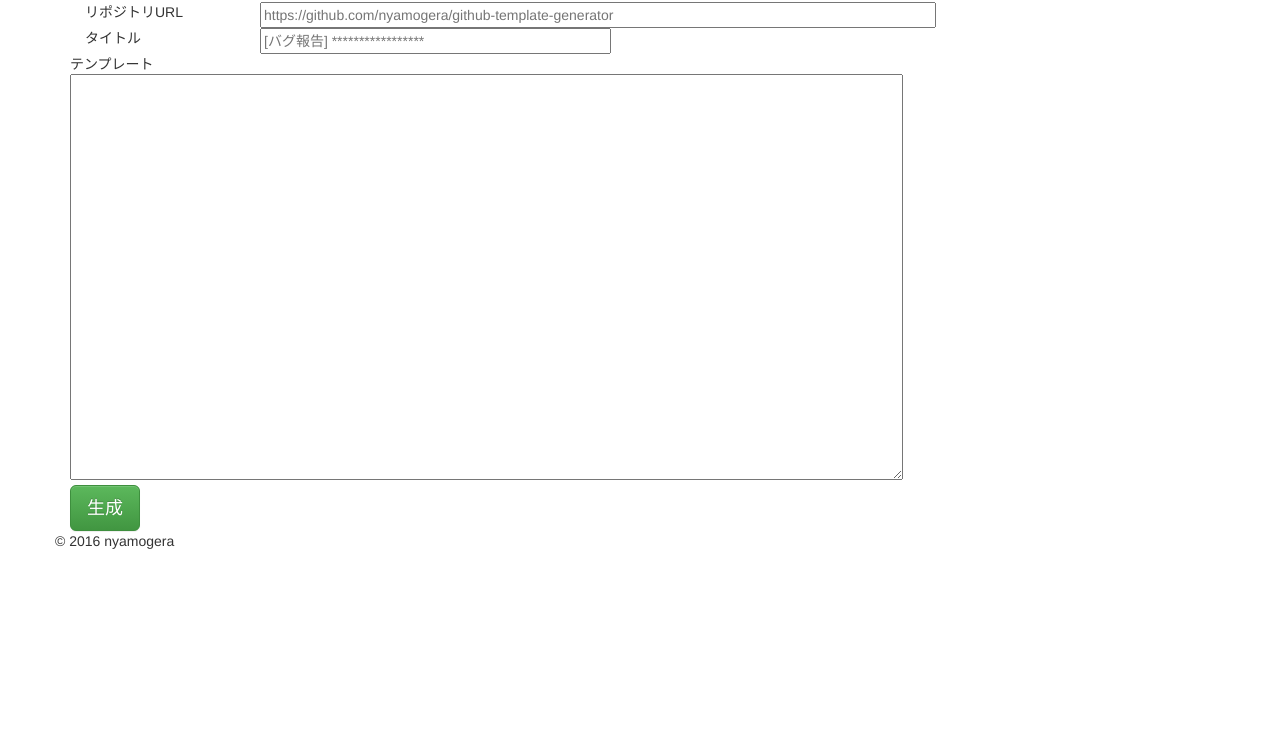
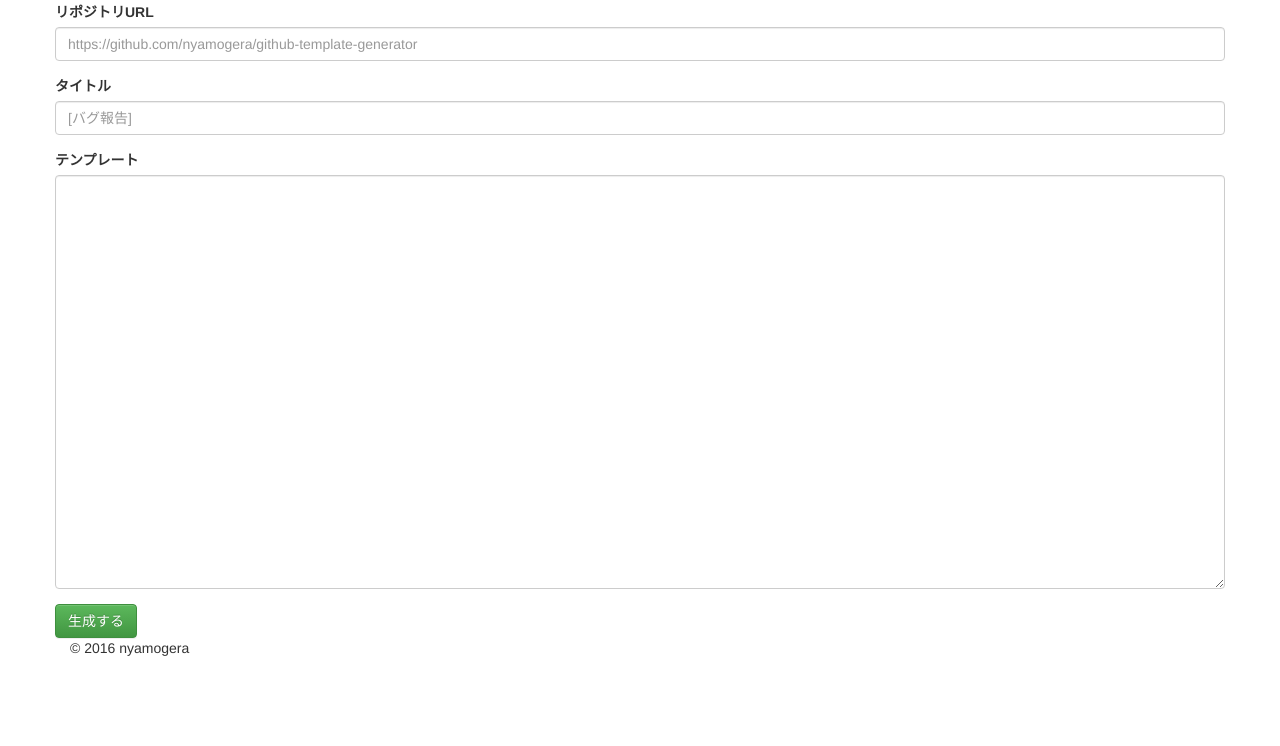
Before and after one commit to nyamogera/github-template-generator, a plain HTML site: page docs/index.html in a window 1280 px wide. Shown: the part 54-800 px from the top of the page. Drawn offline with nearby package versions, Linux system fonts and the light colour scheme.

Commit message:
フォーム化

```diff
--- a/docs/index.html
+++ b/docs/index.html
@@ -36,37 +36,34 @@
 
 </script>
 <div class="container">
+    <div class="row">
     <div class="header clearfix">
         <h3 class="text-muted">GithubのIssueテンプレートジェネレーター</h3>
     </div>
-    <div class="row">
-        <div class="col-lg-12">
-            <div>
-                <div class="col-lg-2">
-                    リポジトリURL
+        <form>
+            <div class="form-group">
+                <label for="repository-url">リポジトリURL</label>
+                <input type="text" class="form-control" id="repository-url" size="30"
+                       placeholder="https://github.com/nyamogera/github-template-generator">
                 </div>
-                <input id="repository-url" type="text" size="80" placeholder="https://github.com/nyamogera/github-template-generator">
+            <div class="form-group">
+                <label for="template-title">タイトル</label>
+                <input type="text" class="form-control" id="template-title" placeholder="[バグ報告]" size="30">
             </div>
-            <div>
-                <div class="col-lg-2" id="title">
-                    タイトル
-                </div>
-                <input id="template-title" type="text" size="40" placeholder="[バグ報告] *****************">
-            </div>
-            <div>
-                テンプレート
-                <div>
-                    <textarea id="template-text" cols="100" rows="20"></textarea>
-                </div>
-            </div>
+            <div class="form-group">
+                <label for="template-text">テンプレート</label>
+                <br>
+                <textarea id="template-text" class="form-control" rows="20"></textarea>
+        </div>
+        </form>
+        <button onClick="generateTemplate()" class="btn btn-success">生成する</button>
 
-            <input type="button" onClick="generateTemplate()" id="generate" class="btn btn-lg btn-success" value="生成">
-        </div>
+    </div>
+
 
         <footer class="footer">
             <p>&copy; 2016 nyamogera</p>
         </footer>
-    </div>
 
 </div> <!-- /container -->
 
```
